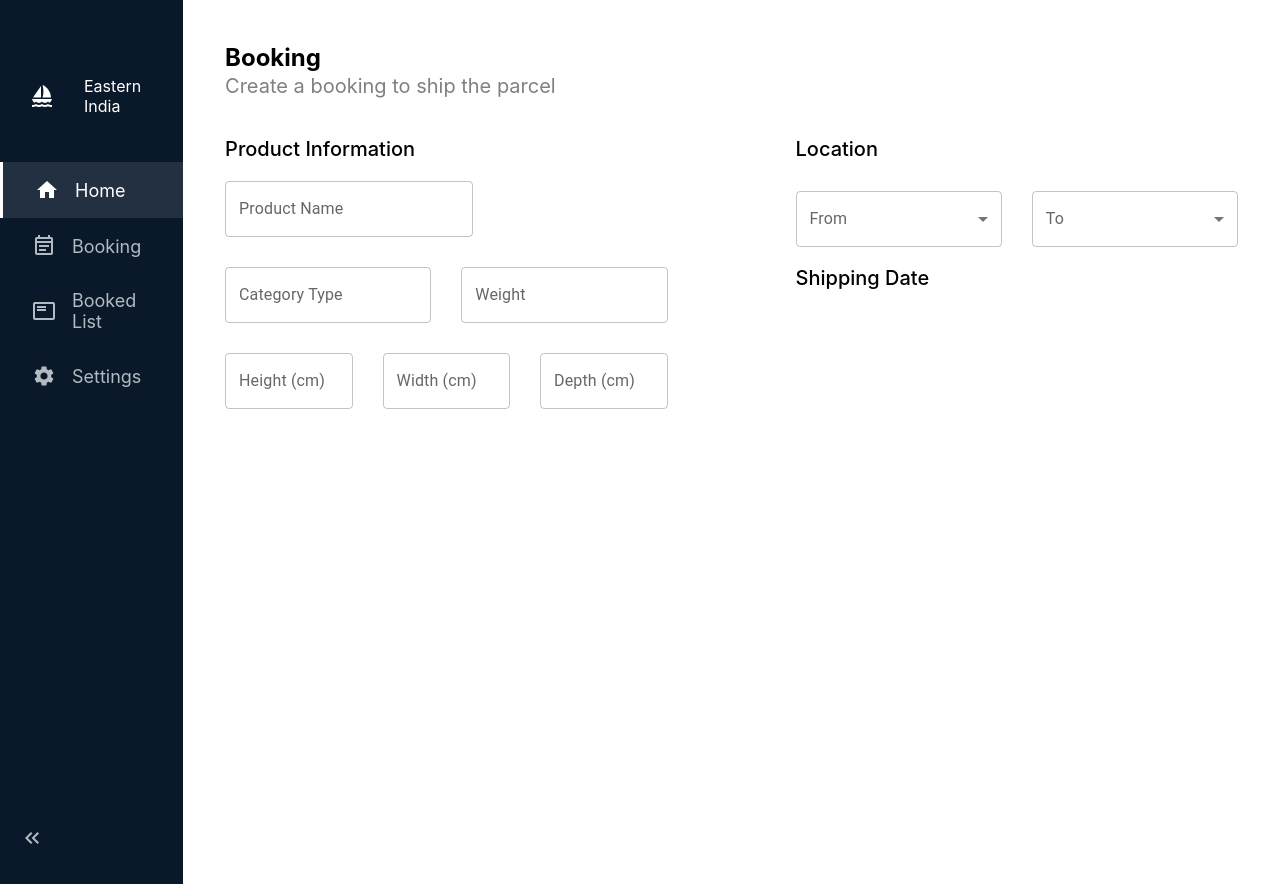
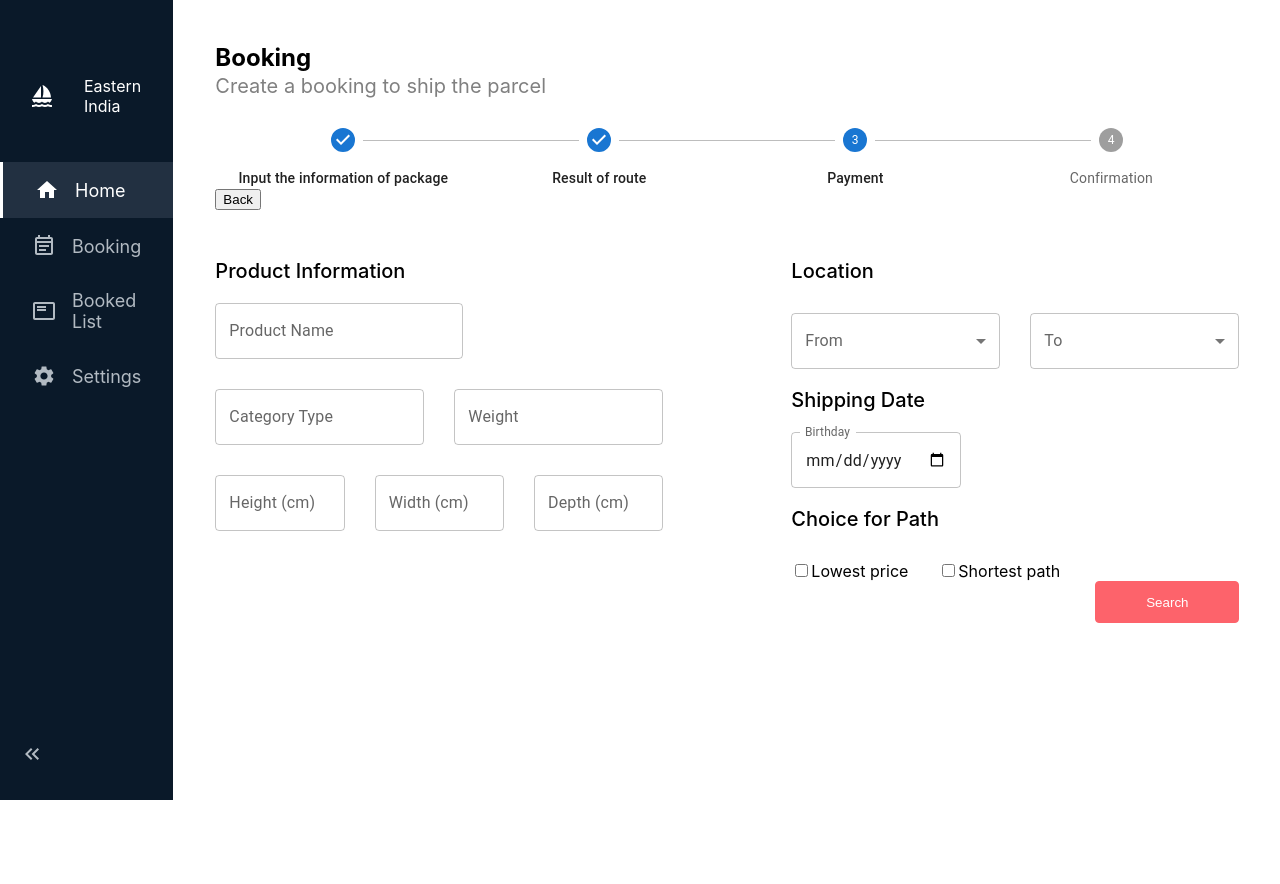
Before and after one commit to tram270600/Customer-Engagement, a React (Create React App) app: page /booking in a window 1280 px wide. After the commit the page ends 800 px from the top, so only its background shows below. Built offline with nearby package versions, Linux system fonts and the light colour scheme.

Commit message:
Horizontal Stepper

```diff
--- /dev/null
+++ b/src/components/HorizontalStepper/HorizontalStepper.js
@@ -0,0 +1,30 @@
+import * as React from "react";
+import Box from "@mui/material/Box";
+import Stepper from "@mui/material/Stepper";
+import Step from "@mui/material/Step";
+import StepLabel from "@mui/material/StepLabel";
+import styles from "./HorizontalStepper.module.scss";
+
+const steps = [
+  "Input the information of package",
+  "Result of route",
+  "Payment",
+  "Confirmation"
+];
+
+export default function HorizontalStepper({controlStep, onBackBtClick}) {
+  return (
+    <>
+    <Box sx={{ width: "100%" }}>
+      <Stepper activeStep={controlStep} alternativeLabel>
+        {steps.map((label) => (
+          <Step key={label}>
+            <StepLabel>{label}</StepLabel>
+          </Step>
+        ))}
+      </Stepper>
+    </Box>
+    <button className={controlStep === 0 ? styles.noDisplayBtn : ''} onClick={() => onBackBtClick()}>Back</button>
+    </>
+  );
+}
--- /dev/null
+++ b/src/components/HorizontalStepper/HorizontalStepper.module.scss
@@ -0,0 +1,3 @@
+.noDisplayBtn {
+    display: none;
+}
--- /dev/null
+++ b/src/components/buttons/PrimaryButton.js
@@ -0,0 +1,19 @@
+import styles from "./PrimaryButton.module.scss";
+
+// const PrimaryButton = ({ name, color, onClick }) => (
+//   <button className={styles.PrimaryButton} onClick={() => onClick()}>
+//     {name}
+//   </button>
+// );
+
+// export default PrimaryButton;
+
+export default function PrimaryButton({ name, color, onClick }) {
+  return (
+    <>
+      <button className={styles.primaryButton} onClick={() => onClick()}>
+        {name}
+      </button>
+    </>
+  );
+}
--- /dev/null
+++ b/src/components/buttons/PrimaryButton.module.scss
@@ -0,0 +1,20 @@
+:root {
+  --font-size: 16px;
+  --padding: 1rem;
+  --primary-color: #fd636b;
+  --primary-color-hover: #FC4B52;
+  --white: #fff;
+}
+
+.primaryButton {
+  width: 144px;
+  height: 42px;
+  background-color: var(--primary-color);
+  color: var(--white);
+  border: 1px solid var(--primary-color);
+  border-radius: 4px;
+
+  &:hover {
+    background-color: var(--primary-color-hover);
+  }
+}
--- a/src/pages/Booking.js
+++ b/src/pages/Booking.js
@@ -7,16 +7,43 @@ import {
   TextField,
 } from "@mui/material";
 import { useState } from "react";
+import PrimaryButton from "../components/buttons/PrimaryButton";
+import HorizontalStepper from "../components/HorizontalStepper/HorizontalStepper";
 export default function Booking() {
   const [fromCity, setFromCity] = useState("");
   const [toCity, setToCity] = useState("");
+  const [priceChecked, setPriceChecked] = useState(false);
+  const [shortPathChecked, setShortPathChecked] = useState(false);
+  const [activeStep, setActiveStep] = useState(2);
+
+  const handleOnClick = () => {
+    console.log("heheheh");
+    setActiveStep(activeStep + 1);
+  };
+
+  const handleStepperBackClick = () => {
+    setActiveStep(activeStep - 1);
+  };
+
   return (
     <>
       <div className={styles.maxContent}>
+        {/*Page header*/}
         <div className={styles.pageTitle}>Booking</div>
         <div className={styles.subTitle}>
           Create a booking to ship the parcel
         </div>
+
+        {/*Horizontal Stepper*/}
+        <div className={styles.stepper}>
+          <HorizontalStepper
+            controlStep={activeStep}
+            onBackBtClick={handleStepperBackClick}
+          ></HorizontalStepper>
+        </div>
+
+
+        <div>
           <div className={styles.pageContent}>
             <div className={styles.contentSection}>
               <div className={styles.SectionTitle}>Product Information</div>
@@ -88,6 +115,44 @@ export default function Booking() {
                 </FormControl>
               </div>
               <div className={styles.SectionTitle}>Shipping Date</div>
+              <form className={styles.container} noValidate>
+                <TextField
+                  id="date"
+                  label="Birthday"
+                  type="date"
+                  defaultValue={new Date()}
+                  className={styles.textField}
+                  InputLabelProps={{
+                    shrink: true,
+                  }}
+                />
+              </form>
+              <div className={styles.SectionTitle}>Choice for Path</div>
+              <div className={styles.groupField}>
+                <label>
+                  <input
+                    type="checkbox"
+                    checked={priceChecked}
+                    onChange={() => setPriceChecked(!priceChecked)}
+                  />
+                  Lowest price
+                </label>
+                <label>
+                  <input
+                    type="checkbox"
+                    checked={shortPathChecked}
+                    onChange={() => setShortPathChecked(!shortPathChecked)}
+                  />
+                  Shortest path
+                </label>
+              </div>
+            </div>
+          </div>
+          <div className={styles.assignBtn}>
+            <PrimaryButton
+              name="Search"
+              onClick={handleOnClick}
+            ></PrimaryButton>
           </div>
         </div>
       </div>
--- a/src/styles/booking.module.scss
+++ b/src/styles/booking.module.scss
@@ -1,7 +1,15 @@
+// global.scss
+:root {
+  --font-size: 16px;
+  --padding: 1rem;
+  --primary-color: #FD636B;
+  --white: #fff;
+ }
+
 .maxContent {
   margin: 32px;
-  height: 100vh;
   max-width: 95vw;
+  position: relative;
 }
 .pageTitle {
   font-style: normal;
@@ -43,3 +51,13 @@
 }
 
 .pageContent > * { flex: 1; }
+
+.assignBtn {
+  position: absolute;
+  right: 0px;
+}
+
+.stepper {
+  margin: 30px auto;
+  width: 80vw;
+}
```
Lines whose indentation alone changed are shown as unchanged.
